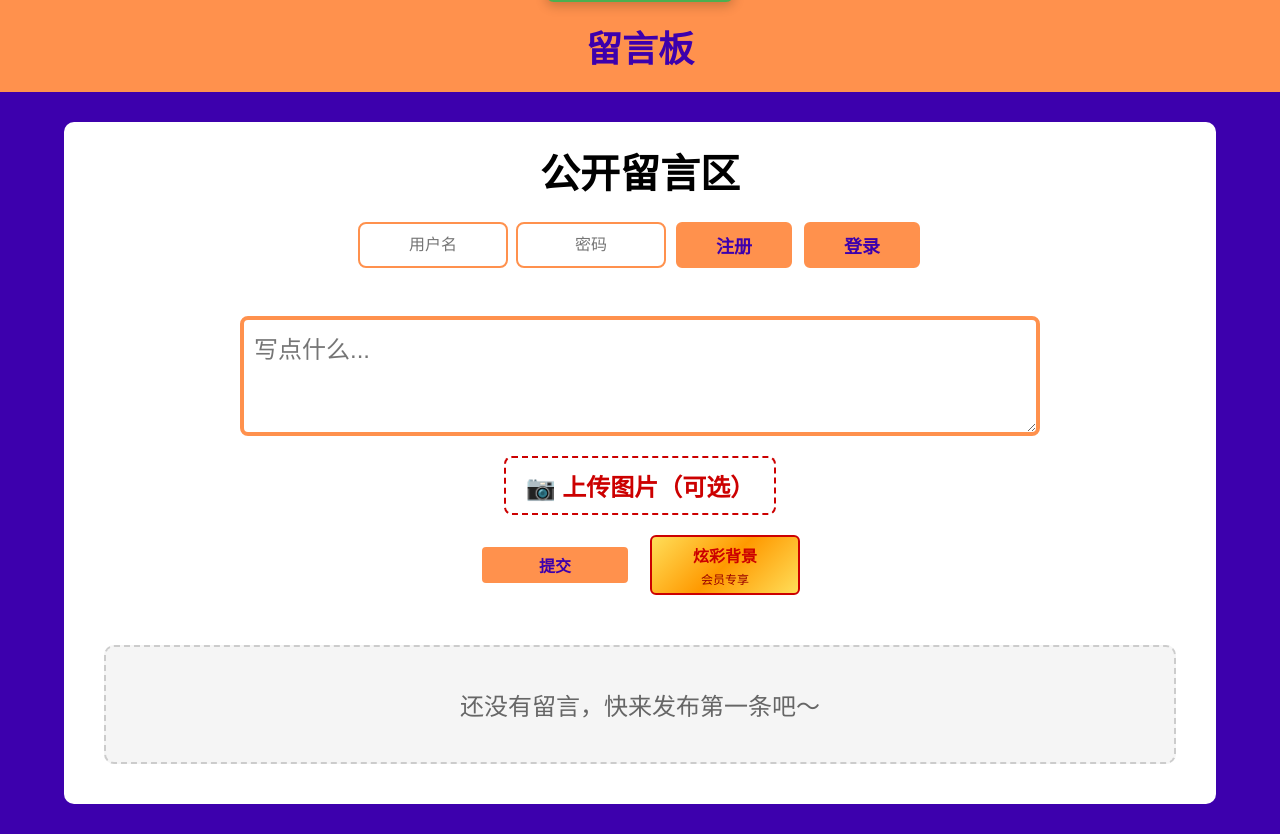
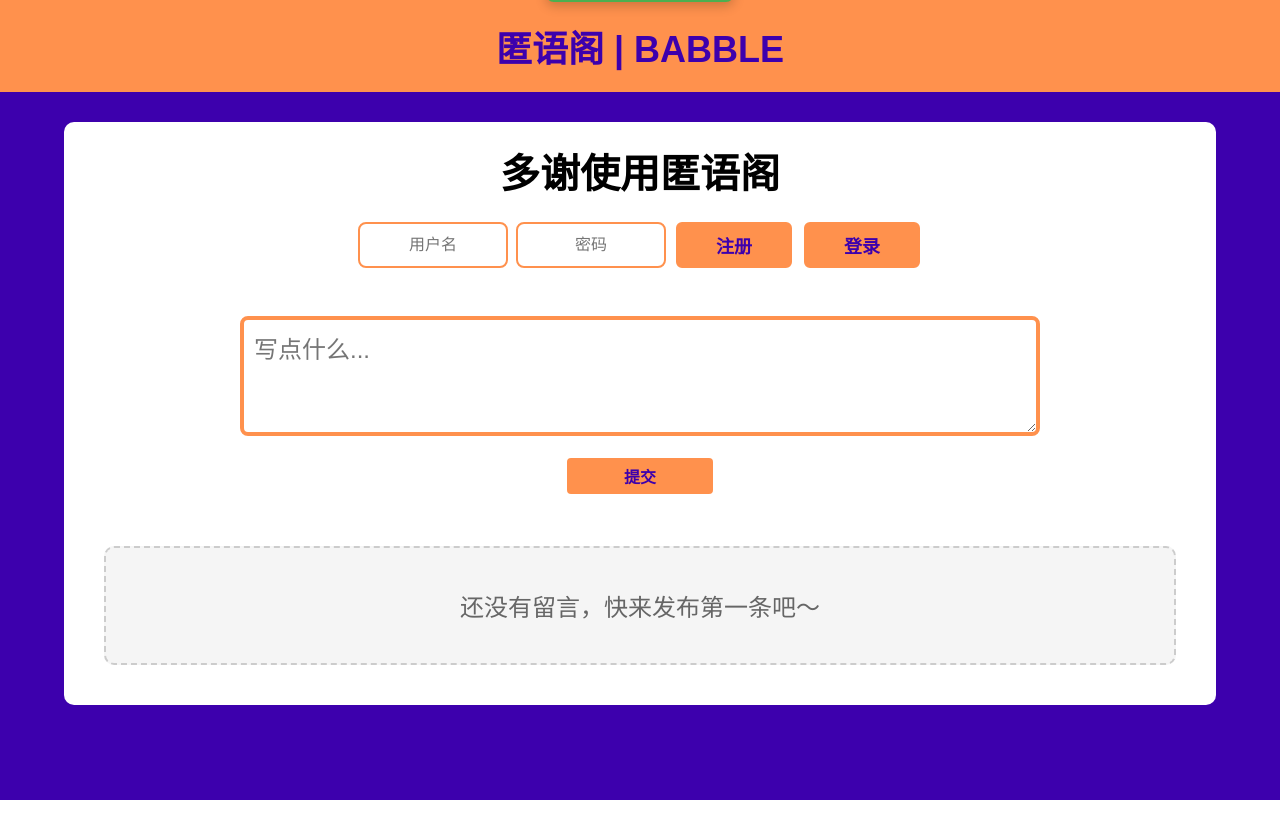
Before and after one commit to jasperinsh-afk/Babble, a Flask app: page /message in a window 1280 px wide. After the commit the page ends 800 px from the top, so only its background shows below. Run offline with Flask 3, Linux system fonts and the light colour scheme; data that the repository does not hold is empty.

Commit message:
Update message.html

```diff
--- a/templates/message.html
+++ b/templates/message.html
@@ -3,12 +3,12 @@
 <head>
     <meta charset="UTF-8" />
     <meta name="viewport" content="width=device-width, initial-scale=1" />
-    <title>留言板</title>
+    <title>匿语阁 | BABBLE</title>
     <link rel="stylesheet" href="{{ url_for('static', filename='css/message.css') }}">
 </head>
 <body>
     <div class="header">
-        <a href="/message">留言板</a>
+        <a href="/message">匿语阁 | BABBLE</a>
     </div>
 
     <!-- 顶部提示 -->
@@ -32,7 +32,7 @@
     </div>
 
     <div class="main">
-        <h2 class="title">公开留言区</h2>
+        <h2 class="title">多谢使用匿语阁</h2>
 
         <!-- 登录注册区 -->
         <div id="authPanel" style="text-align:center; margin:12px 0 18px;">
@@ -61,20 +61,21 @@
         <form id="mainForm" enctype="multipart/form-data">
             <textarea class="todo" name="content" placeholder="写点什么..." required></textarea>
 
-            <div class="upload-wrapper">
+            <!--<div class="upload-wrapper">
                 <label for="imageInput">📷 上传图片（可选）</label>
                 <input id="imageInput" type="file" name="image" accept="image/*">
             </div>
-
+            -->
             <!-- 隐藏会员码字段 -->
             <input type="hidden" name="member_code" id="memberCodeHidden" value="">
 
             <div class="button-group">
                 <button class="submit" type="submit">提交</button>
-                <button class="member-btn" type="button" onclick="openMemberModal()">
+                <!--<button class="member-btn" type="button" onclick="openMemberModal()">
                     炫彩背景
                     <span class="member-tag">会员专享</span>
                 </button>
+                -->
             </div>
         </form>
 
```
